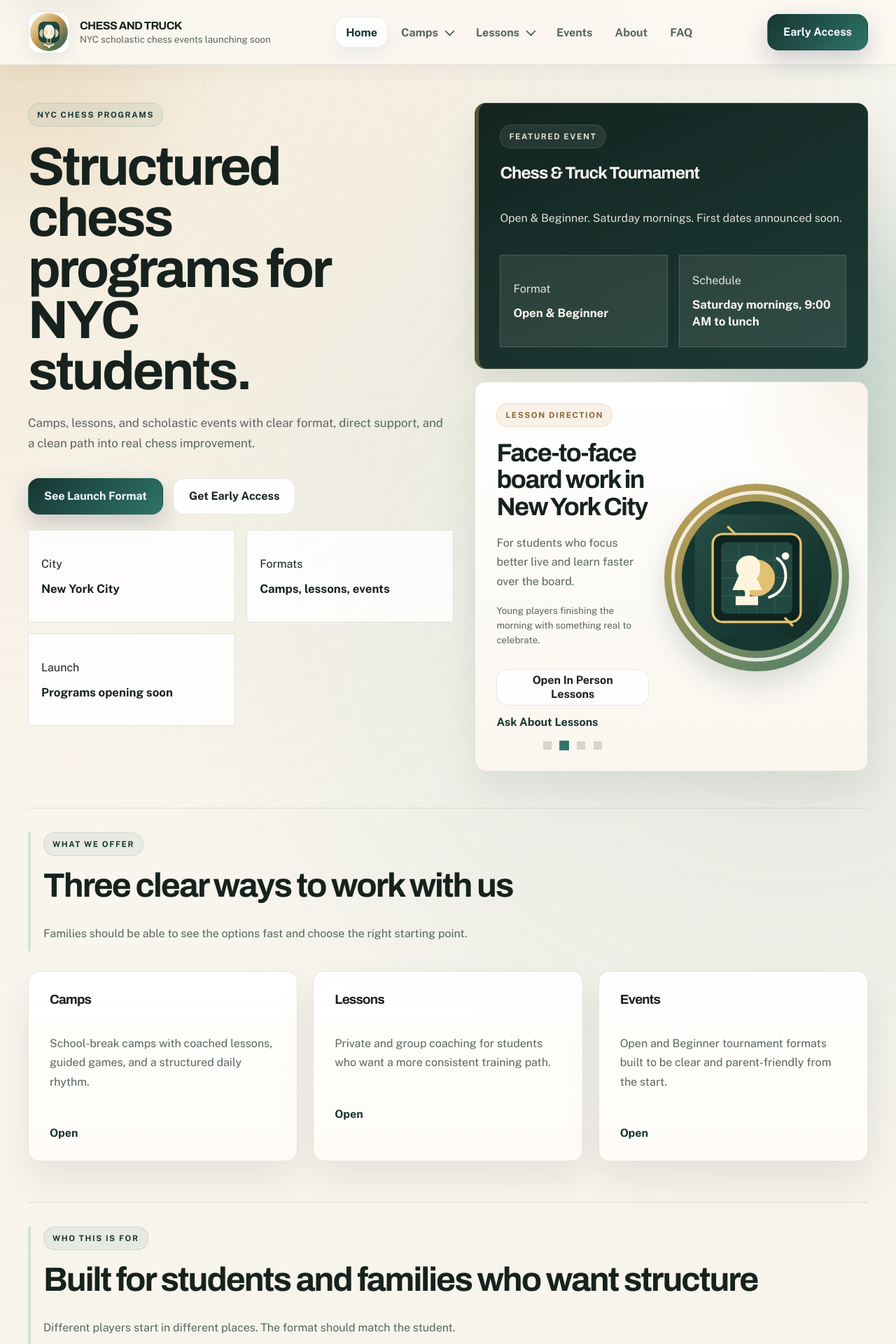
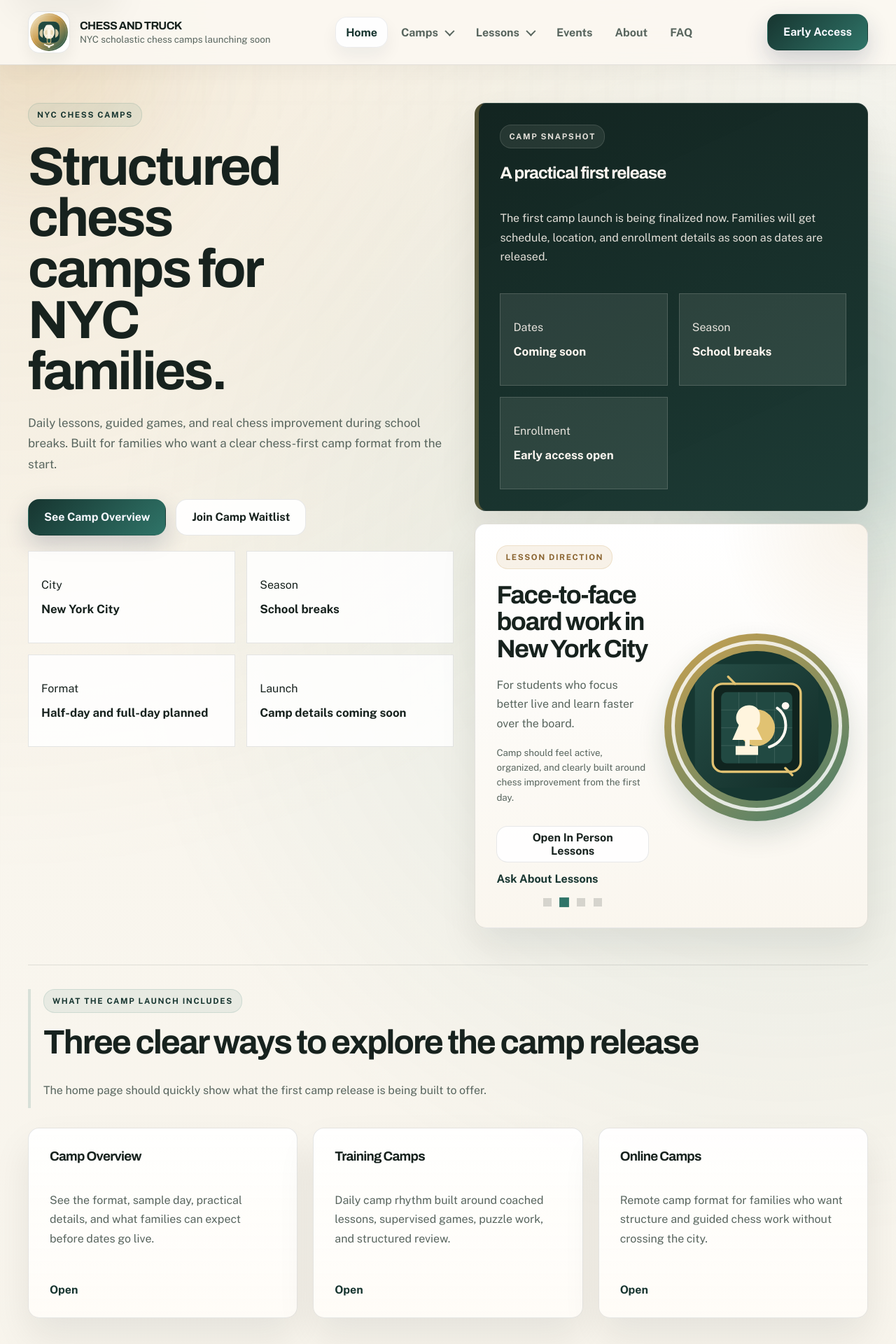
Before and after one commit to Aminjon0603/chess-and-truck-site, a React (Vite) app: page / in a window 1280 px wide. Shown: the top 1920 px of the page at 70% size. Built offline with nearby package versions, Linux system fonts and the light colour scheme.

Commit message:
Shift homepage to camps-first launch focus

```diff
--- a/src/ChessTruckApp.jsx
+++ b/src/ChessTruckApp.jsx
@@ -743,20 +743,20 @@ function SiteFooter({ currentPath, navigate }) {
             </div>
 
             <div className="footer-column footer-event-column">
-              <span className="mini-tag">Featured event</span>
-              <h3>{featuredTournament.title}</h3>
-              <p>{featuredTournament.scheduleLabel}</p>
+              <span className="mini-tag">Featured camps</span>
+              <h3>{campOverviewPage.title}</h3>
+              <p>{campOverviewPage.intro}</p>
               <div className="footer-meta">
-                <span>{featuredTournament.formatLabel}</span>
+                <span>{campOverviewPage.heroFacts.find((item) => item.label === "Location")?.value || "Upper East Side, NYC"}</span>
                 <strong>Dates announced soon</strong>
               </div>
               <AppLink
-                to="/events/chess-and-truck-tournament"
+                to="/camps"
                 navigate={navigate}
                 currentPath={currentPath}
                 className="text-link"
               >
-                View Event Details
+                View Camp Details
               </AppLink>
             </div>
           </div>
@@ -901,7 +901,7 @@ function ContactForm({ contactState, contactSubmitState, updateContactField, han
 
       <small className={`status-copy status-${contactSubmitState.status}`} aria-live="polite">
         {contactSubmitState.status === "idle"
-          ? "Messages go directly to the launch and tournament support team."
+          ? "Messages go directly to the launch and program support team."
           : contactSubmitState.message}
       </small>
     </form>
@@ -918,32 +918,30 @@ function HomePage({ currentPath, navigate }) {
         heroFacts={homePage.heroFacts}
         currentPath={currentPath}
         navigate={navigate}
-        asideLink="/events/chess-and-truck-tournament"
-        portraitCaption="Young players finishing the morning with something real to celebrate."
+        asideLink="/camps"
+        portraitCaption={campOverviewPage.portraitCaption}
         actions={
           <>
-            <AppLink to="/events/chess-and-truck-tournament" navigate={navigate} currentPath={currentPath} className="btn btn-primary">
-              See Launch Format
+            <AppLink to="/camps" navigate={navigate} currentPath={currentPath} className="btn btn-primary">
+              See Camp Overview
             </AppLink>
             <AppLink to="/contact" navigate={navigate} currentPath={currentPath} className="btn btn-secondary">
-              Get Early Access
+              Join Camp Waitlist
             </AppLink>
           </>
         }
         aside={
           <>
-            <span className="mini-tag mini-tag-dark">Featured event</span>
-            <h2>{featuredTournament.title}</h2>
-            <p>{featuredTournament.shortSummary}</p>
+            <span className="mini-tag mini-tag-dark">{campOverviewPage.asideTag}</span>
+            <h2>{campOverviewPage.asideTitle}</h2>
+            <p>{campOverviewPage.asideText}</p>
             <div className="fact-list fact-list-hero">
-              <div>
-                <span>Format</span>
-                <strong>{featuredTournament.formatLabel}</strong>
-              </div>
-              <div>
-                <span>Schedule</span>
-                <strong>{featuredTournament.scheduleLabel}</strong>
-              </div>
+              {campOverviewPage.asideFacts.map((item) => (
+                <div key={item.label}>
+                  <span>{item.label}</span>
+                  <strong>{item.value}</strong>
+                </div>
+              ))}
             </div>
           </>
         }
@@ -995,7 +993,17 @@ function HomePage({ currentPath, navigate }) {
             title={homePage.launchSection.title}
             intro={homePage.launchSection.intro}
           />
-          <UpcomingTournamentList currentPath={currentPath} navigate={navigate} compact />
+          <div className="card-grid card-grid-three">
+            {homePage.serviceCards.map((item) => (
+              <article className="surface card-link-card" key={item.path}>
+                <h3>{item.title}</h3>
+                <p>{item.text}</p>
+                <AppLink to={item.path} navigate={navigate} currentPath={currentPath} className="text-link">
+                  Open
+                </AppLink>
+              </article>
+            ))}
+          </div>
         </div>
       </section>
 
@@ -1045,10 +1053,10 @@ function HomePage({ currentPath, navigate }) {
             </div>
             <div className="cta-row lesson-cta-actions">
               <AppLink to="/contact" navigate={navigate} currentPath={currentPath} className="btn btn-primary">
-                Join Early Access
+                Join Camp Waitlist
               </AppLink>
-              <AppLink to="/events" navigate={navigate} currentPath={currentPath} className="btn btn-secondary">
-                Review Events
+              <AppLink to="/camps" navigate={navigate} currentPath={currentPath} className="btn btn-secondary">
+                See Camp Details
               </AppLink>
             </div>
           </article>
--- a/src/siteData.js
+++ b/src/siteData.js
@@ -2,9 +2,9 @@ export const siteBrand = {
   name: "CHESS AND TRUCK",
   short: "CT",
   city: "New York City",
-  tagline: "NYC scholastic chess events launching soon",
+  tagline: "NYC scholastic chess camps launching soon",
   footerNote:
-    "Open & Beginner Saturday tournaments for New York City players. First public dates are being finalized now.",
+    "School-break chess camps for New York City families. Daily lessons, guided games, and early access details are opening soon.",
 };
 
 export const navigationItems = [
@@ -98,9 +98,9 @@ export const campMenuFeature = {
 
 export const routeMeta = {
   "/": {
-    title: "CHESS AND TRUCK | NYC Scholastic Chess Tournaments",
+    title: "CHESS AND TRUCK | NYC Chess Camps",
     description:
-      "Open and Beginner scholastic chess tournaments launching soon in New York City, with clear format details and direct family support.",
+      "Structured school-break chess camps in New York City with daily lessons, guided games, and early access for families planning ahead.",
   },
   "/about": {
     title: "About | CHESS AND TRUCK",
@@ -209,75 +209,76 @@ export const footerLegalLinks = [
 ];
 
 export const homePage = {
-  eyebrow: "NYC chess programs",
-  title: "Structured chess programs for NYC students.",
-  intro: "Camps, lessons, and scholastic events with clear format, direct support, and a clean path into real chess improvement.",
+  eyebrow: "NYC chess camps",
+  title: "Structured chess camps for NYC families.",
+  intro: "Daily lessons, guided games, and real chess improvement during school breaks. Built for families who want a clear chess-first camp format from the start.",
   heroFacts: [
     { label: "City", value: "New York City" },
-    { label: "Formats", value: "Camps, lessons, events" },
-    { label: "Launch", value: "Programs opening soon" },
+    { label: "Season", value: "School breaks" },
+    { label: "Format", value: "Half-day and full-day planned" },
+    { label: "Launch", value: "Camp details coming soon" },
   ],
   offerSection: {
-    eyebrow: "What we offer",
-    title: "Three clear ways to work with us",
-    intro: "Families should be able to see the options fast and choose the right starting point.",
+    eyebrow: "What the camp launch includes",
+    title: "Three clear ways to explore the camp release",
+    intro: "The home page should quickly show what the first camp release is being built to offer.",
   },
   offerCards: [
     {
-      title: "Camps",
-      text: "School-break camps with coached lessons, guided games, and a structured daily rhythm.",
+      title: "Camp Overview",
+      text: "See the format, sample day, practical details, and what families can expect before dates go live.",
       path: "/camps",
     },
     {
-      title: "Lessons",
-      text: "Private and group coaching for students who want a more consistent training path.",
-      path: "/private-lessons",
-    },
-    {
-      title: "Events",
-      text: "Open and Beginner tournament formats built to be clear and parent-friendly from the start.",
-      path: "/events",
+      title: "Training Camps",
+      text: "Daily camp rhythm built around coached lessons, supervised games, puzzle work, and structured review.",
+      path: "/camps/training",
+    },
+    {
+      title: "Online Camps",
+      text: "Remote camp format for families who want structure and guided chess work without crossing the city.",
+      path: "/camps/online",
     },
   ],
   audienceSection: {
     eyebrow: "Who this is for",
-    title: "Built for students and families who want structure",
-    intro: "Different players start in different places. The format should match the student.",
+    title: "Built for families who want structure during school breaks",
+    intro: "Camp should feel organized, age-appropriate, and clearly built around chess improvement.",
   },
   audienceCards: [
     {
+      title: "School-break families",
+      text: "Parents who want a clear day structure, useful chess work, and a format that fits the New York City calendar.",
+    },
+    {
       title: "Beginners",
-      text: "Students who need a friendlier first step into chess lessons, camps, or tournament play.",
+      text: "Students who need a beginner-friendly camp setting with coaching, guided games, and level-aware pacing.",
     },
     {
       title: "Improving players",
-      text: "Students who already know the basics and want stronger habits, clearer coaching, and better tournament readiness.",
-    },
-    {
-      title: "NYC parents",
-      text: "Families who want concrete details, clear scheduling, and programs that feel organized from the first click.",
+      text: "Students who already know the basics and want stronger habits, better decision-making, and more real chess work.",
     },
   ],
   launchSection: {
-    eyebrow: "What opens first",
-    title: "The first release is being finalized now",
-    intro: "The calendar is still being finalized, but the structure is already visible.",
+    eyebrow: "What to review first",
+    title: "The first camp release is taking shape now",
+    intro: "The dates are still being finalized, but parents can already review the structure and next step.",
   },
   serviceCards: [
     {
-      title: "See Events",
-      text: "Review the tournament structure, sections, schedule, and what is already confirmed.",
-      path: "/events/chess-and-truck-tournament",
-    },
-    {
-      title: "See Camps",
-      text: "Explore the camp format, sample day, practical details, and early access information.",
+      title: "Camp Details",
+      text: "Review the planned location, time windows, ages, format, and launch status before enrollment opens.",
       path: "/camps",
     },
     {
-      title: "See Lessons",
-      text: "Choose the lesson format that fits the student and ask about private coaching launch spots.",
-      path: "/private-lessons",
+      title: "Sample Day",
+      text: "See how a typical camp day can move from puzzles and lessons into guided games, breaks, and review.",
+      path: "/camps",
+    },
+    {
+      title: "Join Early Access",
+      text: "Use Contact now if you want the first dates, enrollment notice, and practical release details as soon as they open.",
+      path: "/contact",
     },
   ],
   processSection: {
@@ -287,44 +288,44 @@ export const homePage = {
   },
   processCards: [
     {
-      title: "Choose the program",
-      text: "Start with camps, lessons, or events based on the student and your schedule.",
-    },
-    {
-      title: "Review the details",
-      text: "See format, level fit, launch timing, and the important practical information first.",
-    },
-    {
-      title: "Join early access",
-      text: "Use the contact page to hear first when dates, enrollment, or lesson openings go live.",
+      title: "Check camp fit",
+      text: "Start with the camp overview and see whether the school-break format fits your student and schedule.",
+    },
+    {
+      title: "Review the structure",
+      text: "See the sample day, practical details, and the training areas camp is being designed to cover.",
+    },
+    {
+      title: "Join the camp waitlist",
+      text: "Use the contact page to hear first when dates, enrollment, and the first release details go live.",
     },
   ],
   whySection: {
     eyebrow: "Why choose us",
-    title: "What makes the launch feel more trustworthy",
-    intro: "Good chess programs should already feel organized before registration even opens.",
+    title: "Why the camp launch should feel easy to trust",
+    intro: "Parents should be able to understand the camp quickly and decide whether it is the right fit.",
   },
   whyCards: [
     {
-      title: "Clear information first",
-      text: "Pages are built to answer the real questions parents ask before they commit.",
-    },
-    {
-      title: "Chess-first structure",
-      text: "Programs are centered on lessons, games, review, and actual student improvement.",
-    },
-    {
-      title: "Beginner-friendly entry points",
-      text: "Newer players get cleaner starting options instead of being thrown into the wrong environment.",
+      title: "Clear camp details",
+      text: "Families should see the format, the day structure, and the next step without digging through vague branding copy.",
+    },
+    {
+      title: "Chess-first schedule",
+      text: "The camp is being built around lessons, games, review, and actual student improvement, not filler time.",
+    },
+    {
+      title: "Beginner-friendly launch",
+      text: "Newer players should have a clean first camp experience instead of being dropped into the wrong pace or level.",
     },
     {
       title: "NYC-focused",
-      text: "The site, schedule, and program direction are built around real New York City families and school rhythms.",
-    },
-  ],
-  ctaTitle: "Join the waitlist before the first release opens.",
+      text: "The camp plan is being shaped around real New York City families, school breaks, and practical day-to-day logistics.",
+    },
+  ],
+  ctaTitle: "Join the camp waitlist before the first release opens.",
   ctaText:
-    "If you want first notice for camps, lessons, or tournament dates, contact us now and we will keep you updated.",
+    "If camp is the main fit for your family, contact us now and we will send the first dates, format details, and enrollment notice as soon as they open.",
 };
 
 export const carouselSlides = [
```
